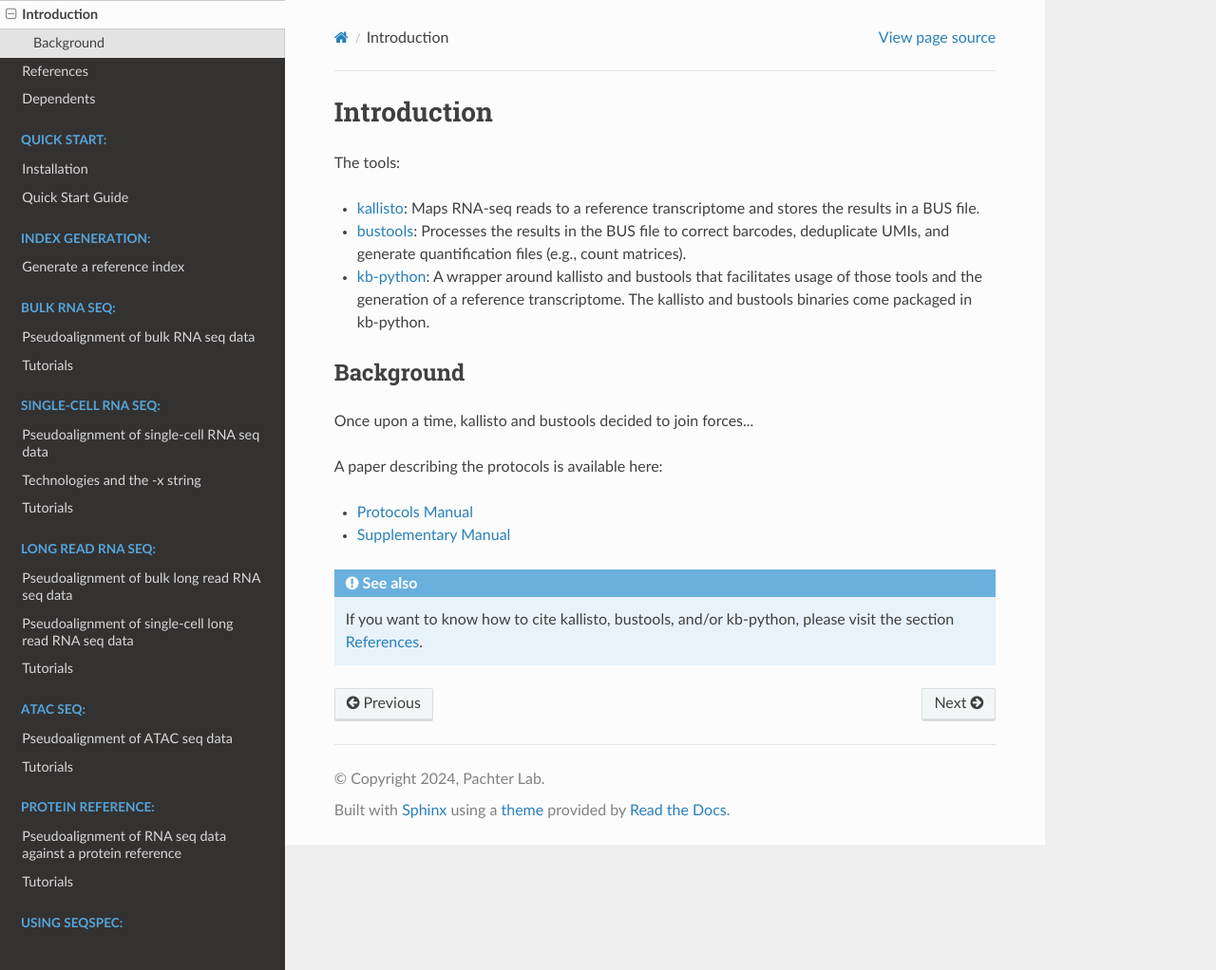
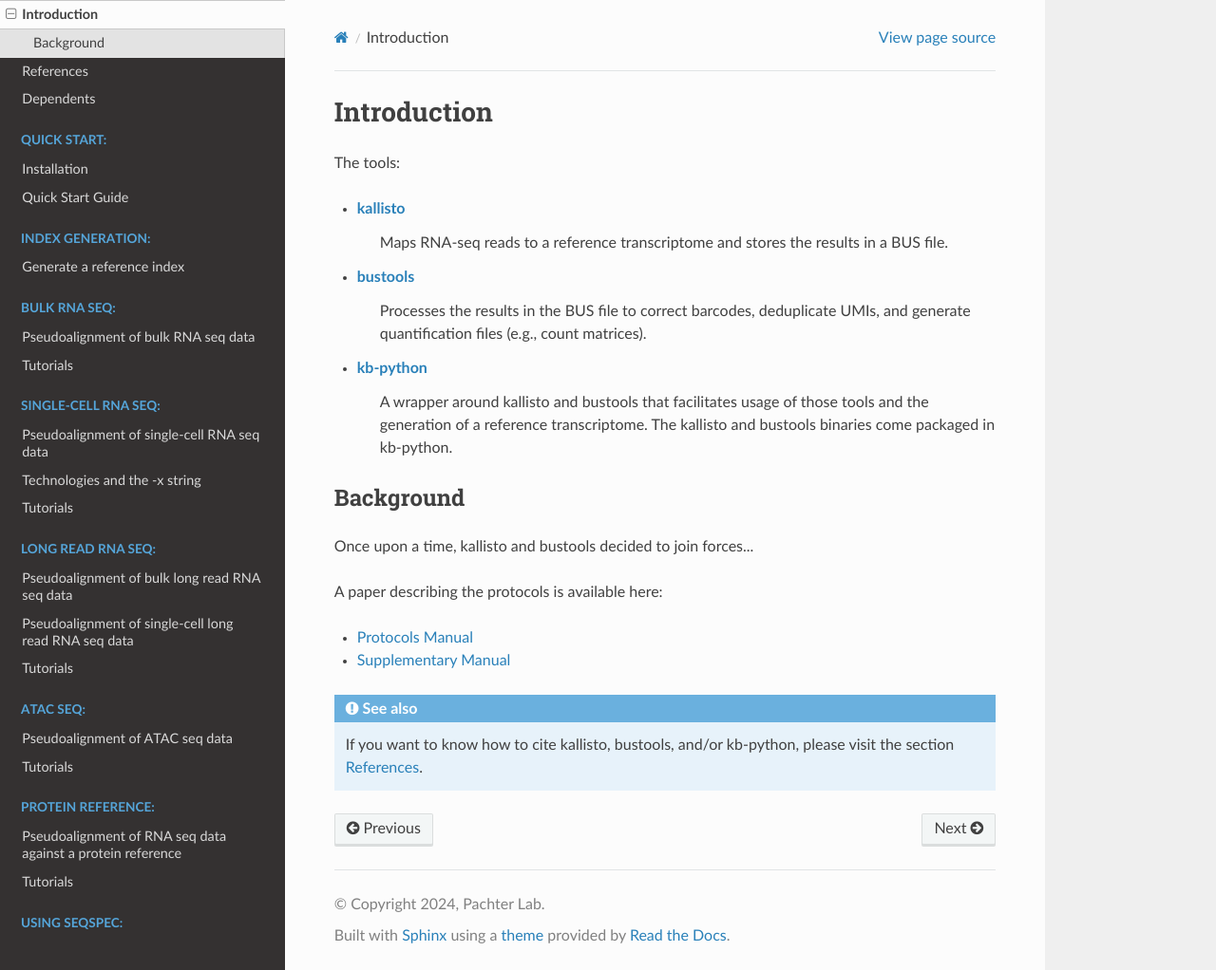
Before and after one commit to pachterlab/kb_docs, a Sphinx documentation site: the page built from docs/source/overview/introduction.rst, in a window 1280 px wide and 1022 px high. Shown: the whole window at 95% size. Built offline with Sphinx 7.4.7 and the Read the Docs theme 3.1.0, drawn with Linux system fonts in a browser that asks for light colours.

```diff
--- a/docs/source/overview/introduction.rst
+++ b/docs/source/overview/introduction.rst
@@ -3,11 +3,14 @@ Introduction
 
 The tools:
 
-* `kallisto <https://github.com/pachterlab/kallisto>`_: Maps RNA-seq reads to a reference transcriptome and stores the results in a BUS file.
+* `kallisto <https://github.com/pachterlab/kallisto>`_
+   Maps RNA-seq reads to a reference transcriptome and stores the results in a BUS file.
 
-* `bustools <https://github.com/BUStools/bustools>`_: Processes the results in the BUS file to correct barcodes, deduplicate UMIs, and generate quantification files (e.g., count matrices).
+* `bustools <https://github.com/BUStools/bustools>`_
+   Processes the results in the BUS file to correct barcodes, deduplicate UMIs, and generate quantification files (e.g., count matrices).
 
-* `kb-python <https://github.com/pachterlab/kb_python>`_: A wrapper around kallisto and bustools that facilitates usage of those tools and the generation of a reference transcriptome. The kallisto and bustools binaries come packaged in kb-python.
+* `kb-python <https://github.com/pachterlab/kb_python>`_
+   A wrapper around kallisto and bustools that facilitates usage of those tools and the generation of a reference transcriptome. The kallisto and bustools binaries come packaged in kb-python.
 
 
 Background
```
